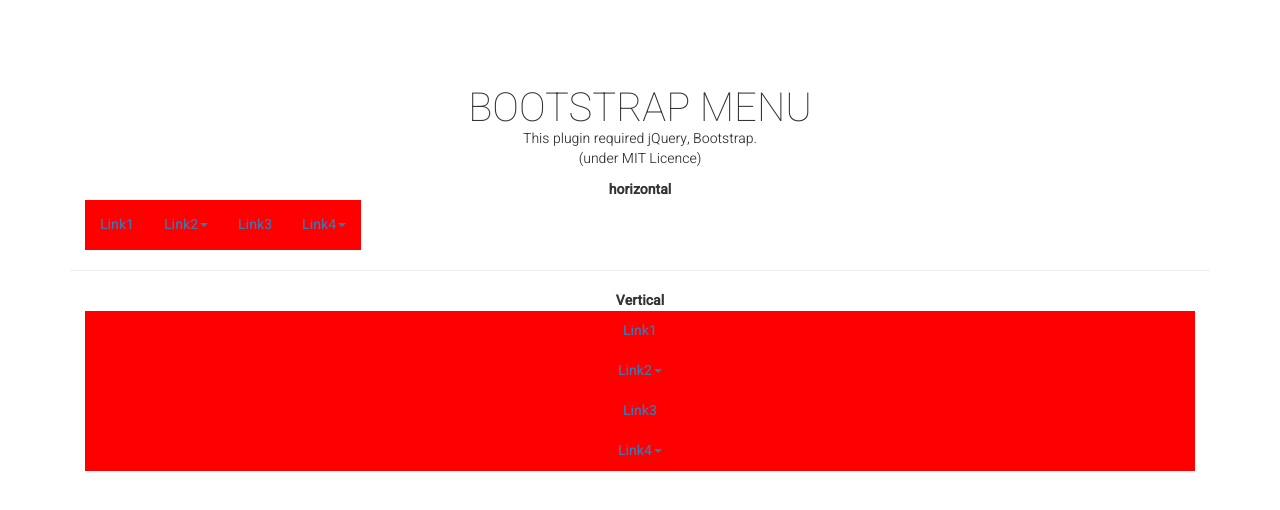
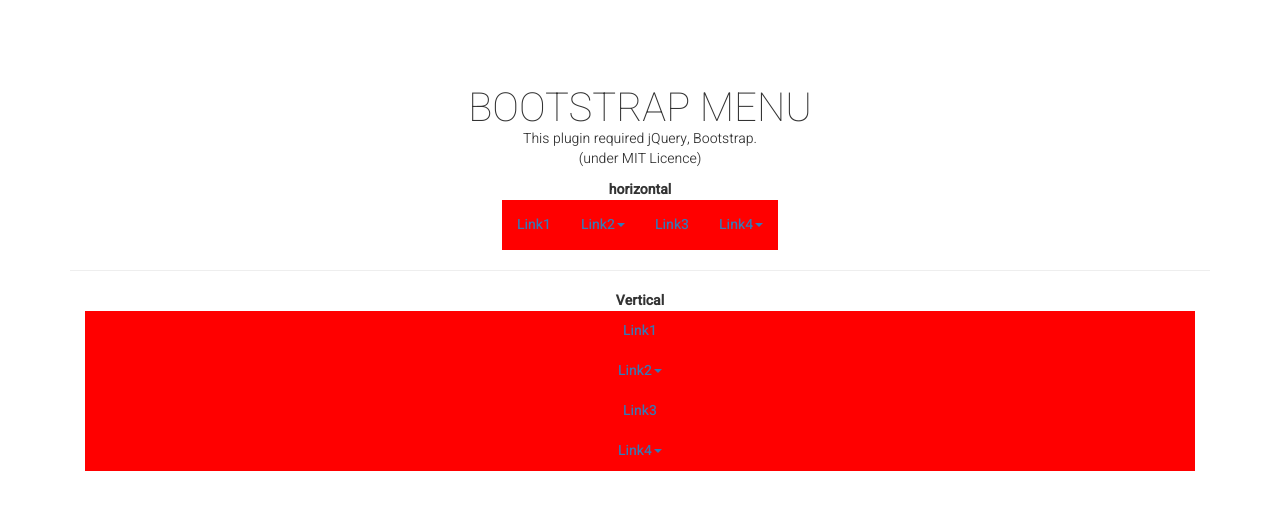
Before and after one commit to yben56/bootstrapMenu, a PHP site: page / in a window 1280 px wide. Shown: the part 211-721 px from the top of the page. Run offline with PHP 8.4, Linux system fonts and the light colour scheme; some libraries are stand-ins or nearby versions.

Commit message:
Add files via upload

```diff
--- a/public/index.php
+++ b/public/index.php
@@ -14,6 +14,7 @@ $menu = array(
 <script src="vendor/bootstrap/js/bootstrap.js"></script>
 <link href="vendor/bootstrap/css/bootstrap.min.css" rel="stylesheet" />
 <link href="css/main.css" rel="stylesheet" />
+<link href="css/bootstrapMenu.css" rel="stylesheet" />
 
 <div class="container">
 	<div class="row">
@@ -24,11 +25,11 @@ $menu = array(
     </div>
 
     <div class="row">
-    	<div class="col-sm-10"><?PHP require_once("collapsed.php");?></div>
+    	<div class="col-sm-12"><?PHP require_once("collapsed.php");?></div>
     </div>
 
     <div class="row"><div class="col-sm-12"><b>horizontal</b></div></div>
-    <div class="row"><div id="horizontal" class="col-sm-12"><?PHP bootstrapMenu("nav", $menu, true); ?></div></div>
+    <div class="row"><div class="col-sm-12"><?PHP bootstrapMenu("nav", $menu, true); ?></div></div>
 
     <div class="row"><div class="col-sm-12"><hr /></div></div>
 
```
